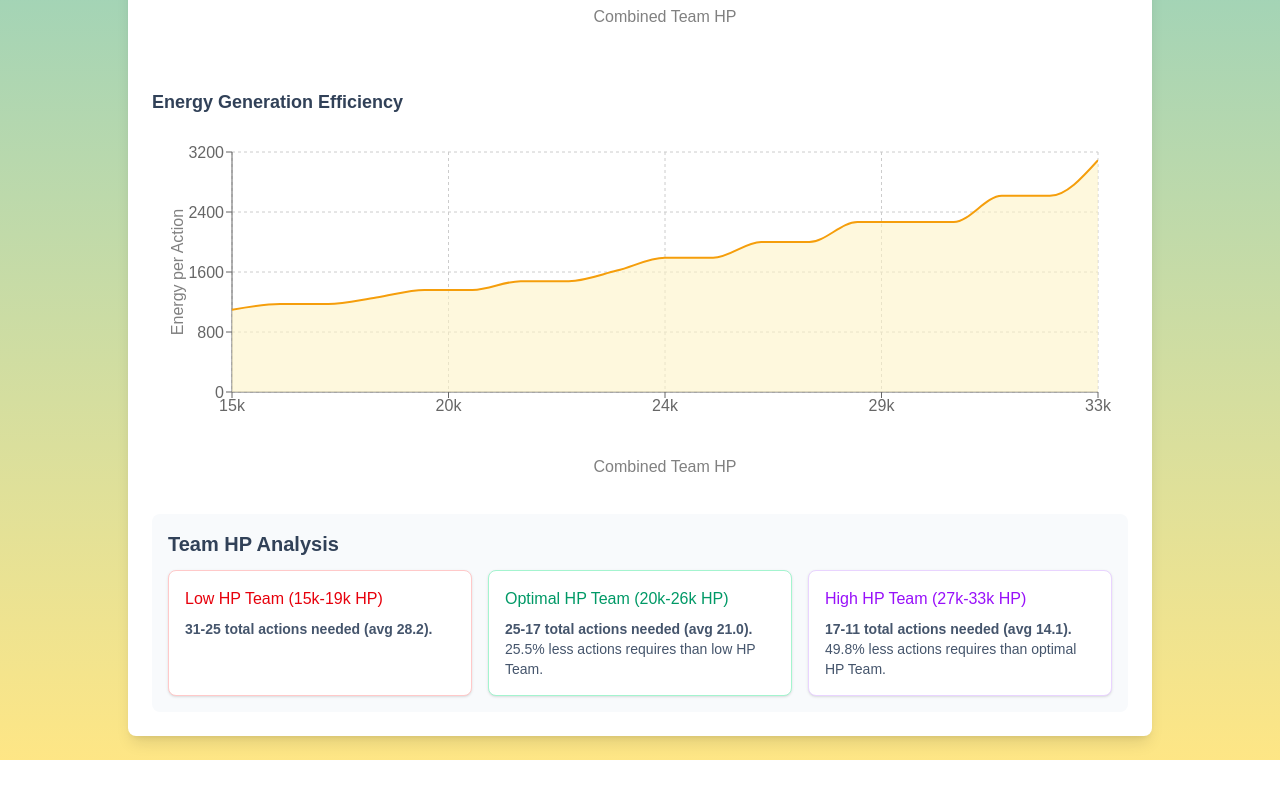
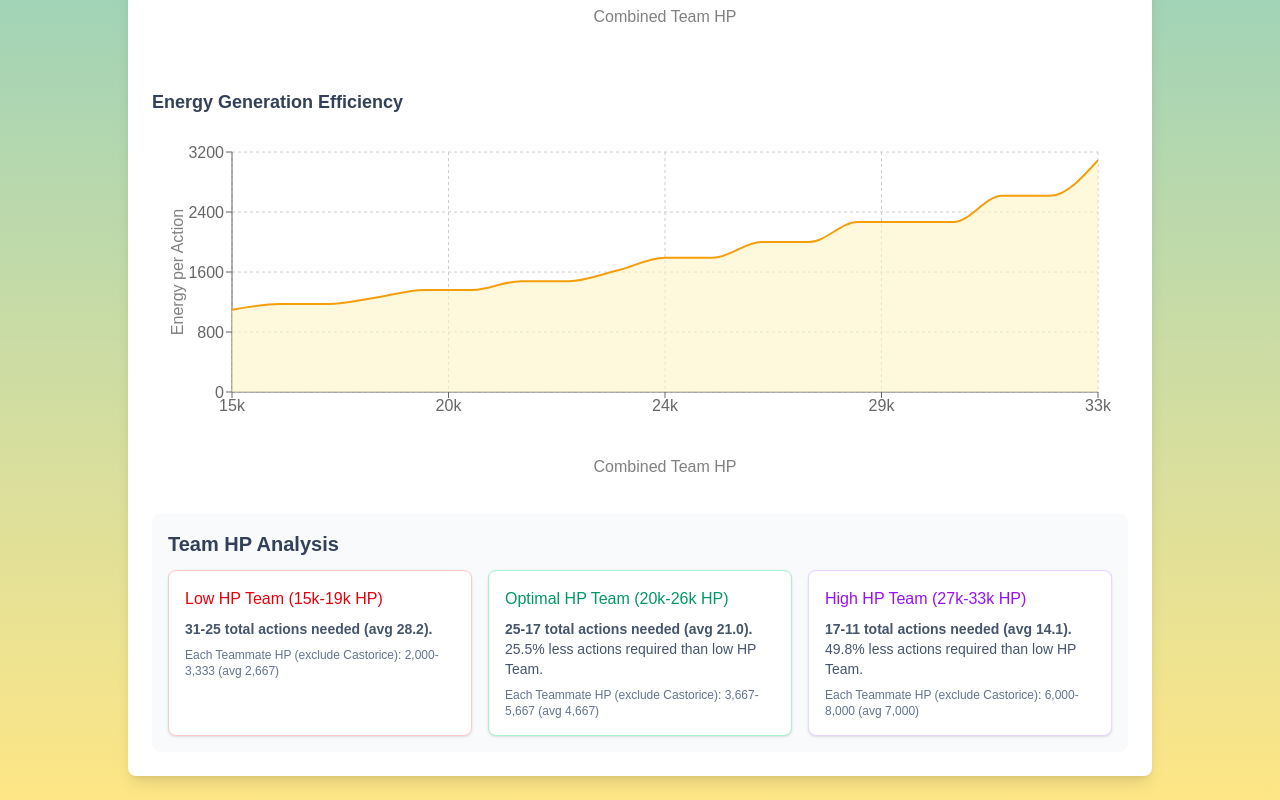
Before and after one commit to sakan811/honkai-star-rail-character-stats-analysis, a Next.js app in the folder visual_dashboard/: page /characters/castorice in a window 1280 px wide. Shown: the part 882-1682 px from the top of the page. Before the commit the page ends 1642 px from the top, so only its background shows below. Built offline with nearby package versions, Linux system fonts and the light colour scheme.

Commit message:
feat: Enhance CastoriceChart with teammate HP calculations and improve efficiency metrics

```diff
--- a/visual_dashboard/src/app/components/characters/CastoriceChart.tsx
+++ b/visual_dashboard/src/app/components/characters/CastoriceChart.tsx
@@ -85,6 +85,9 @@ const CastoriceChart = () => {
     );
   }
 
+  // Constants for calculations
+  const CASTORICE_BASE_HP = 9000;
+
   // Calculate efficiency metrics
   const enhancedData = data.map((item) => {
     const totalActions =
@@ -98,42 +101,63 @@ const CastoriceChart = () => {
     };
   });
 
+  // Helper function to calculate teammate HP ranges
+  const calculateTeammateHpStats = (hpRange: typeof enhancedData) => {
+    const totalActions = hpRange.map((item) => item.total_actions);
+    const averageActions =
+      hpRange.reduce((sum, item) => sum + item.total_actions, 0) /
+        hpRange.length || 0;
+    const minTeammateHp = Math.min(
+      ...hpRange.map(
+        (item) => (item.combined_allies_hp - CASTORICE_BASE_HP) / 3,
+      ),
+    );
+    const maxTeammateHp = Math.max(
+      ...hpRange.map(
+        (item) => (item.combined_allies_hp - CASTORICE_BASE_HP) / 3,
+      ),
+    );
+    const avgTeammateHp =
+      hpRange.reduce(
+        (sum, item) => sum + (item.combined_allies_hp - CASTORICE_BASE_HP) / 3,
+        0,
+      ) / hpRange.length;
+
+    return {
+      minActions: Math.min(...totalActions),
+      maxActions: Math.max(...totalActions),
+      averageActions,
+      minTeammateHp: Math.round(minTeammateHp),
+      maxTeammateHp: Math.round(maxTeammateHp),
+      avgTeammateHp: Math.round(avgTeammateHp),
+    };
+  };
+
   const lowHpRange = enhancedData.filter(
     (item) =>
       item.combined_allies_hp >= 15000 && item.combined_allies_hp <= 19000,
   );
-  const lowHpRangeAverageAction =
-    lowHpRange.reduce((sum, item) => sum + item.total_actions, 0) /
-      lowHpRange.length || 0;
-  const lowHpRangeActions = lowHpRange.map((item) => item.total_actions);
+  const lowHpStats = calculateTeammateHpStats(lowHpRange);
 
   const optimalHpRange = enhancedData.filter(
     (item) =>
       item.combined_allies_hp >= 20000 && item.combined_allies_hp <= 26000,
   );
-  const optimalHpRangeAverageAction =
-    optimalHpRange.reduce((sum, item) => sum + item.total_actions, 0) /
-      optimalHpRange.length || 0;
-  const optimalHpRangeActions = optimalHpRange.map(
-    (item) => item.total_actions,
-  );
+  const optimalHpStats = calculateTeammateHpStats(optimalHpRange);
 
   const highHpRange = enhancedData.filter(
     (item) =>
       item.combined_allies_hp >= 27000 && item.combined_allies_hp <= 33000,
   );
-  const highHpRangeAverageAction =
-    highHpRange.reduce((sum, item) => sum + item.total_actions, 0) /
-      highHpRange.length || 0;
-  const highHpRangeActions = highHpRange.map((item) => item.total_actions);
+  const highHpStats = calculateTeammateHpStats(highHpRange);
 
   const optimalHpChange = Math.abs(
-    (optimalHpRangeAverageAction - lowHpRangeAverageAction) /
-      lowHpRangeAverageAction,
+    (optimalHpStats.averageActions - lowHpStats.averageActions) /
+      lowHpStats.averageActions,
   );
   const highHpChange = Math.abs(
-    (highHpRangeAverageAction - lowHpRangeAverageAction) /
-      lowHpRangeAverageAction,
+    (highHpStats.averageActions - lowHpStats.averageActions) /
+      lowHpStats.averageActions,
   );
 
   return (
@@ -348,12 +372,17 @@ const CastoriceChart = () => {
                 <h4 className="text-red-600 font-medium mb-2">
                   Low HP Team (15k-19k HP)
                 </h4>
-                <p className="text-slate-600 text-sm">
+                <p className="text-slate-600 text-sm mb-2">
                   <strong>
-                    {Math.max(...lowHpRangeActions)}-
-                    {Math.min(...lowHpRangeActions)} total actions needed (avg{" "}
-                    {lowHpRangeAverageAction.toFixed(1)}).
-                  </strong>{" "}
+                    {lowHpStats.maxActions}-{lowHpStats.minActions} total
+                    actions needed (avg {lowHpStats.averageActions.toFixed(1)}).
+                  </strong>
+                </p>
+                <p className="text-slate-500 text-xs">
+                  Each Teammate HP (exclude Castorice):{" "}
+                  {lowHpStats.minTeammateHp.toLocaleString()}-
+                  {lowHpStats.maxTeammateHp.toLocaleString()} (avg{" "}
+                  {lowHpStats.avgTeammateHp.toLocaleString()})
                 </p>
               </div>
 
@@ -361,14 +390,20 @@ const CastoriceChart = () => {
                 <h4 className="text-emerald-600 font-medium mb-2">
                   Optimal HP Team (20k-26k HP)
                 </h4>
-                <p className="text-slate-600 text-sm">
+                <p className="text-slate-600 text-sm mb-2">
                   <strong>
-                    {Math.max(...optimalHpRangeActions)}-
-                    {Math.min(...optimalHpRangeActions)} total actions needed
-                    (avg {optimalHpRangeAverageAction.toFixed(1)}).
+                    {optimalHpStats.maxActions}-{optimalHpStats.minActions}{" "}
+                    total actions needed (avg{" "}
+                    {optimalHpStats.averageActions.toFixed(1)}).
                   </strong>{" "}
-                  {(optimalHpChange * 100).toFixed(1)}% less actions requires
+                  {(optimalHpChange * 100).toFixed(1)}% less actions required
                   than low HP Team.
+                </p>
+                <p className="text-slate-500 text-xs">
+                  Each Teammate HP (exclude Castorice):{" "}
+                  {optimalHpStats.minTeammateHp.toLocaleString()}-
+                  {optimalHpStats.maxTeammateHp.toLocaleString()} (avg{" "}
+                  {optimalHpStats.avgTeammateHp.toLocaleString()})
                 </p>
               </div>
 
@@ -376,14 +411,20 @@ const CastoriceChart = () => {
                 <h4 className="text-purple-600 font-medium mb-2">
                   High HP Team (27k-33k HP)
                 </h4>
-                <p className="text-slate-600 text-sm">
+                <p className="text-slate-600 text-sm mb-2">
                   <strong>
-                    {Math.max(...highHpRangeActions)}-
-                    {Math.min(...highHpRangeActions)} total actions needed (avg{" "}
-                    {highHpRangeAverageAction.toFixed(1)}).
+                    {highHpStats.maxActions}-{highHpStats.minActions} total
+                    actions needed (avg {highHpStats.averageActions.toFixed(1)}
+                    ).
                   </strong>{" "}
-                  {(highHpChange * 100).toFixed(1)}% less actions requires than
-                  optimal HP Team.
+                  {(highHpChange * 100).toFixed(1)}% less actions required than
+                  low HP Team.
+                </p>
+                <p className="text-slate-500 text-xs">
+                  Each Teammate HP (exclude Castorice):{" "}
+                  {highHpStats.minTeammateHp.toLocaleString()}-
+                  {highHpStats.maxTeammateHp.toLocaleString()} (avg{" "}
+                  {highHpStats.avgTeammateHp.toLocaleString()})
                 </p>
               </div>
             </div>
```
